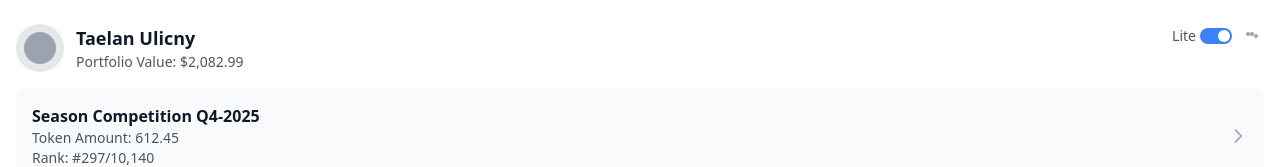
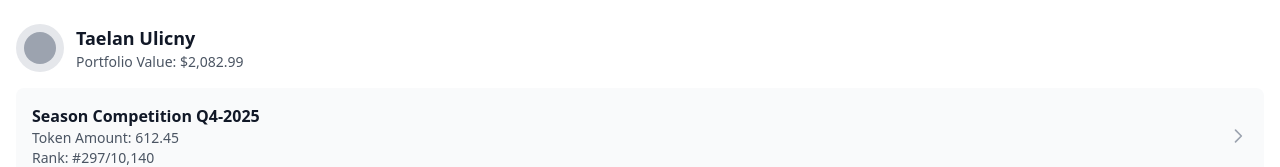
Before and after one commit to taelanulicny/voro, a React (Vite) app: page / in a window 1280 px wide. Shown: the top 167 px of the page. Built offline with nearby package versions, Linux system fonts and the light colour scheme.

Commit message:
Remove Lite toggle and grey dots from profile section

```diff
--- a/Home.tsx
+++ b/Home.tsx
@@ -20,19 +20,6 @@ const Home: React.FC<HomeProps> = ({ onCategoryClick, onTradeableCategoriesClick
             <div>
               <h2 className="text-lg font-bold text-gray-900">Taelan Ulicny</h2>
               <p className="text-sm text-gray-600">Portfolio Value: $2,082.99</p>
-            </div>
-          </div>
-          <div className="flex items-center space-x-2">
-            <div className="flex items-center space-x-1">
-              <span className="text-sm text-gray-600">Lite</span>
-              <div className="w-8 h-4 bg-blue-500 rounded-full relative">
-                <div className="w-3 h-3 bg-white rounded-full absolute right-0.5 top-0.5"></div>
-              </div>
-            </div>
-            <div className="w-6 h-6 flex items-center justify-center">
-              <div className="w-1 h-1 bg-gray-400 rounded-full mb-1"></div>
-              <div className="w-1 h-1 bg-gray-400 rounded-full mb-1"></div>
-              <div className="w-1 h-1 bg-gray-400 rounded-full"></div>
             </div>
           </div>
         </div>
```
